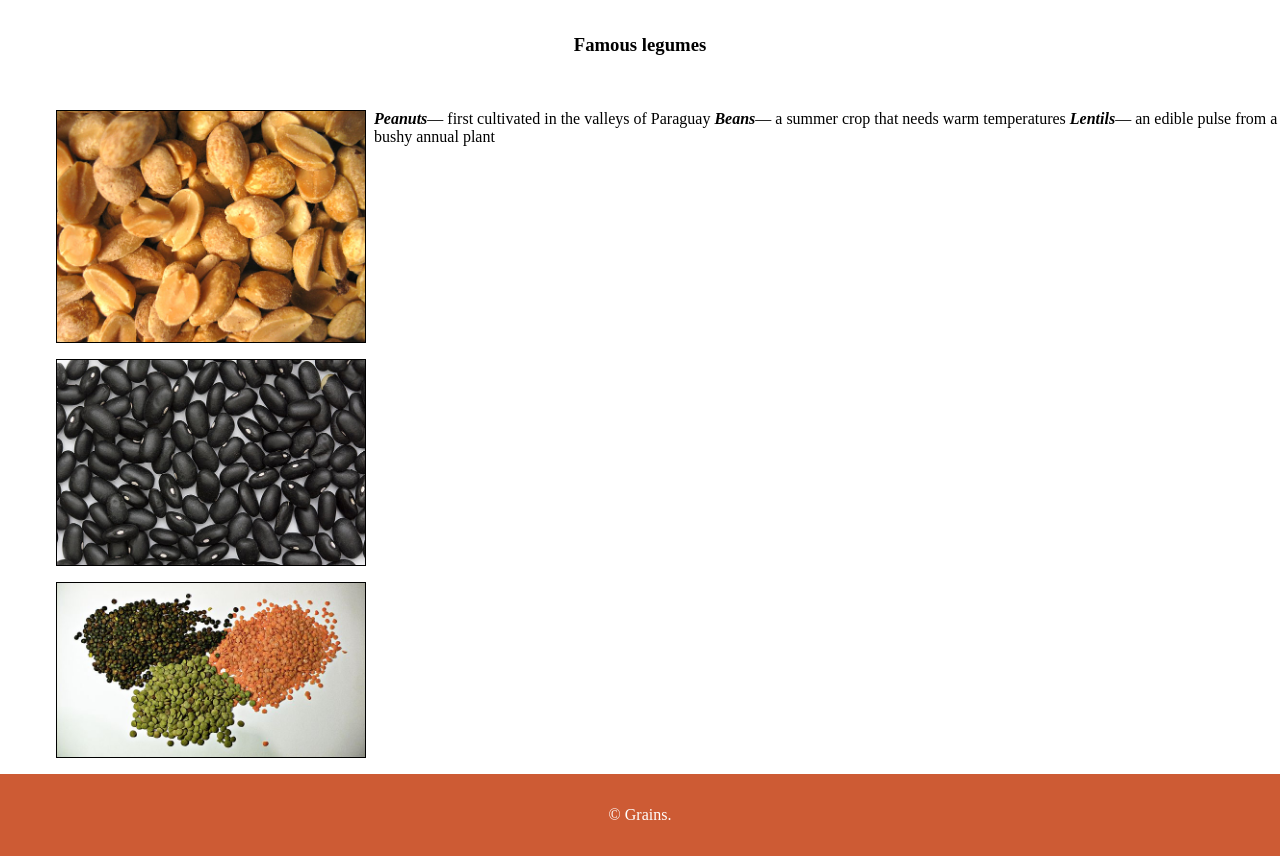
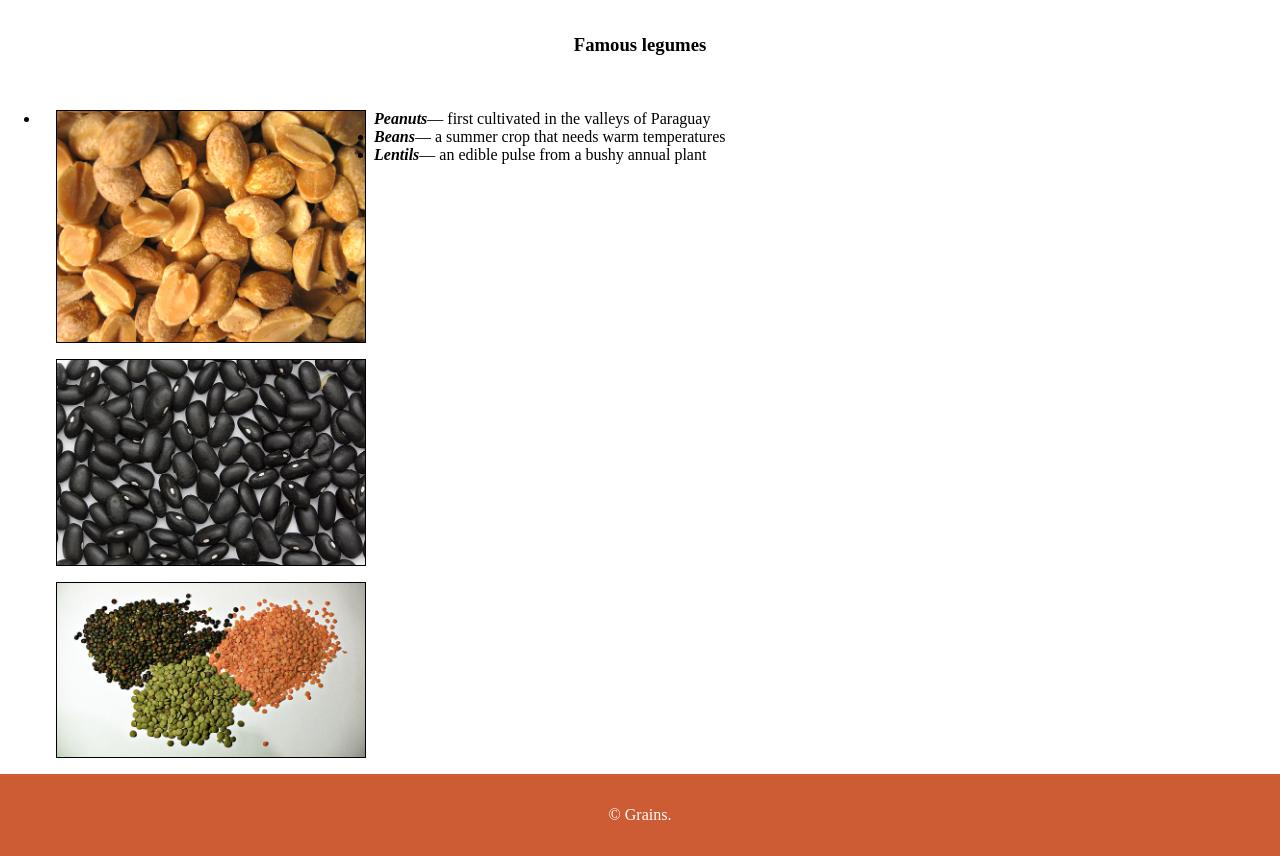
Before and after one commit to samzah/dsn1674-assignment-5, a plain HTML site: page index.html in a window 1280 px wide. Shown: the part 2853-3709 px from the top of the page. Drawn offline with Linux system fonts and the light colour scheme.

Commit message:
maybe now

```diff
--- a/index.html
+++ b/index.html
@@ -52,11 +52,13 @@
 
 <h3 id="Famous legumes">Famous legumes </h3>
 	<ul>
-		<lit><img class="peanuts" src="images/peanuts.jpg" alt="">
+		<li><img class="peanuts" src="images/peanuts.jpg" alt="">
 			<b><em>Peanuts</em></b>— first cultivated in the valleys of Paraguay</li>
-    <lit><img class="beans" src="images/beans.jpg" alt="">
+
+    <li><img class="beans" src="images/beans.jpg" alt="">
     	<b><em>Beans</em></b>— a summer crop that needs warm temperatures</li>
-    <lit><img class="lentils" src="images/lentils.jpg" alt="">
+
+    <li><img class="lentils" src="images/lentils.jpg" alt="">
     	<b><em>Lentils</em></b>— an edible pulse from a bushy annual plant</li>
   </ul>
 
```
